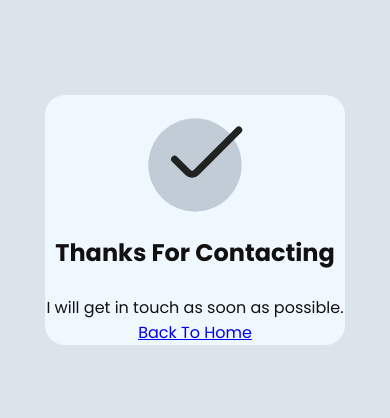
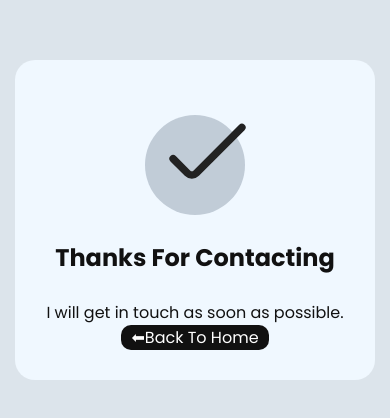
Before and after one commit to Subha-Py-c/Noni, a plain HTML site: page index.html in a window 390 px wide. Shown: the part 202-620 px from the top of the page. Drawn offline with Linux system fonts and the light colour scheme.

Commit message:
decorum & dvh

```diff
--- a/index.html
+++ b/index.html
@@ -19,9 +19,14 @@
             background-color: var(--clr2);
             color: var(--clr1);
         }
+        .flexed{
+            display: inline-flex;
+            align-items: center;
+            justify-content: center;
+        }
         section{
-            height: 100vh;
-            width: 100vw;
+            height: 100dvh;
+            width: 100dvw;
             background-color: var(--clr2);
             font-family: poppins, sans-serif;
             display: flex;
@@ -38,6 +43,16 @@
                 align-items: center;
                 justify-content: center;
                 background-color: rgb(240,248,255);
+
+                & a{
+                    text-decoration: none;
+                    background-color: #111;
+                    color: white;
+                    border-radius: 10px;
+                    box-sizing: content-box;
+                    padding-left: 10px;
+                    padding-right: 10px;
+                }
             }
 
             & .container svg{
@@ -78,14 +93,32 @@
         @media only screen and (max-width: 600px) {
             section {
                 & .container {
-                    width: 300px;
-                    height: 250px;
+                    /*
+                    width: min(360px, 90vw);
+                    */
+                    width: 360px;
+                    height: 320px;
                     border-radius: 20px;
                 }
 
                 & .container svg {
                     width: 150px;
                     height: 150px;
+                }
+            }
+        }
+        /* Mobile Devices (up to 350px) */
+        @media only screen and (max-width: 350px) {
+            section {
+                & .container {
+                    width: 280px;
+                    height: 320px;
+                    border-radius: 20px;
+                }
+
+                & .container svg {
+                    width: 120px;
+                    height: 120px;
                 }
             }
         }
@@ -105,7 +138,7 @@
             <h2>Thanks For Contacting</h2>
             <br>
             <p>I will get in touch as soon as possible.</p>
-            <a href="https://subhajit.pages.dev">Back To Home</a>
+            <a href="https://subhajit.pages.dev"><span class="flexed">⬅</span>Back To Home</a>
         </div>
     </section>
 </body>
```
